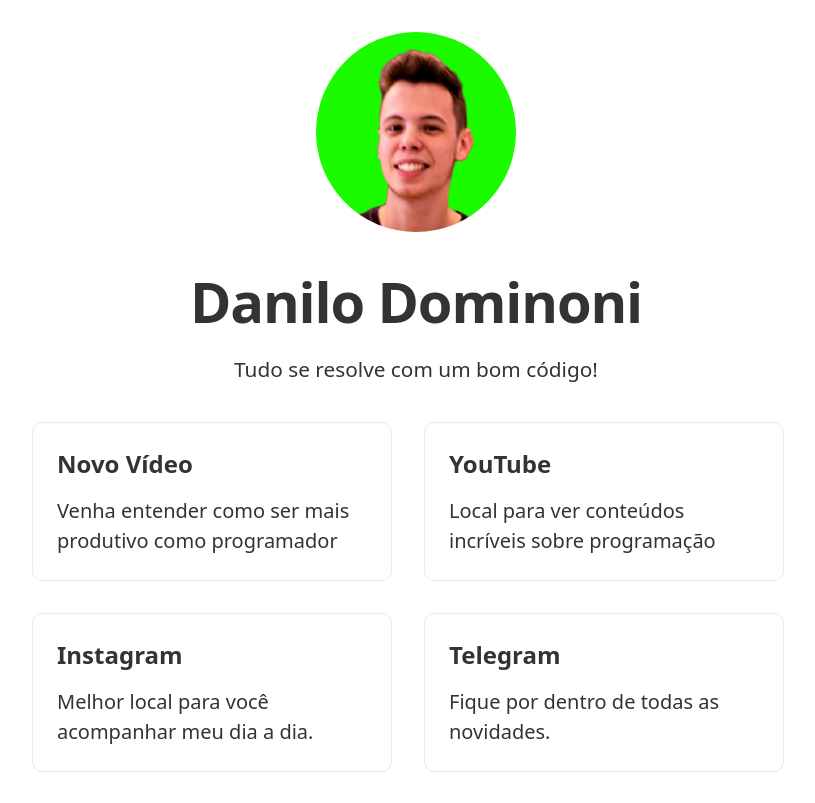
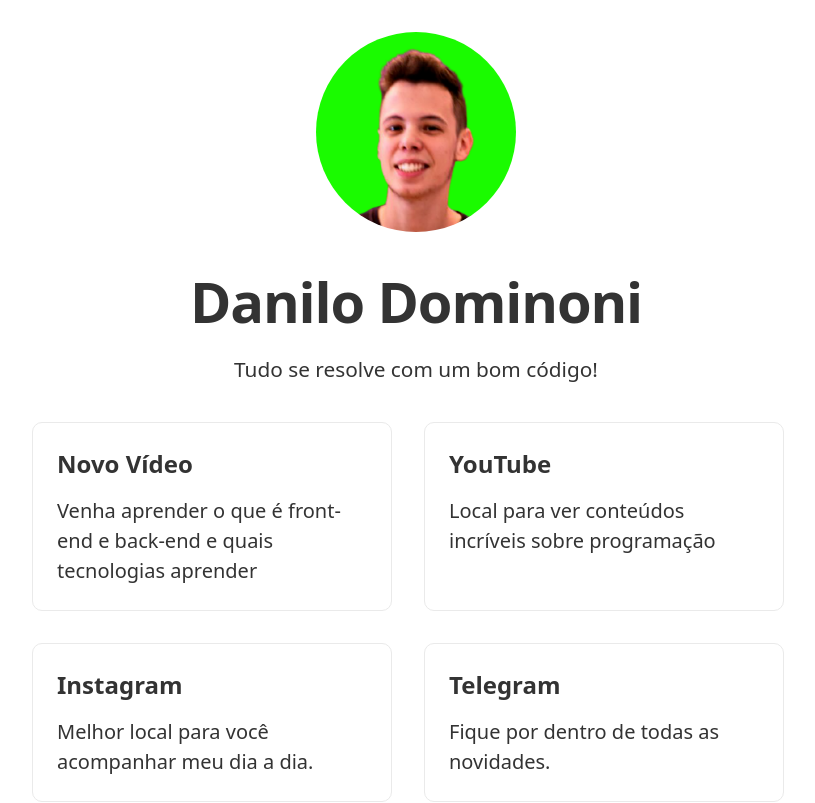
Before and after one commit to dnldmp/danilodominoni, a Next.js app: page / in a window 1280 px wide. Shown: the top 803 px of the page, without its empty margins (224-1039 px from the left). Built offline with nearby package versions, Linux system fonts and the light colour scheme.

Commit message:
updating field new video

```diff
--- a/src/pages/index.js
+++ b/src/pages/index.js
@@ -9,9 +9,9 @@ function Home(){
             <div className="center">
                 <div className={menuStyle.menuItens}>
                     <Menu
-                        href="https://youtu.be/uU2ABc57ztU"
+                        href="https://youtu.be/LXGKX9ALAxk"
                         title="Novo Vídeo"
-                        subtitle="Venha entender como ser mais produtivo como programador"
+                        subtitle="Venha aprender o que é front-end e back-end e quais tecnologias aprender"
                     />
                     <Menu
                         href="https://bit.ly/3k6bNu1"
```
